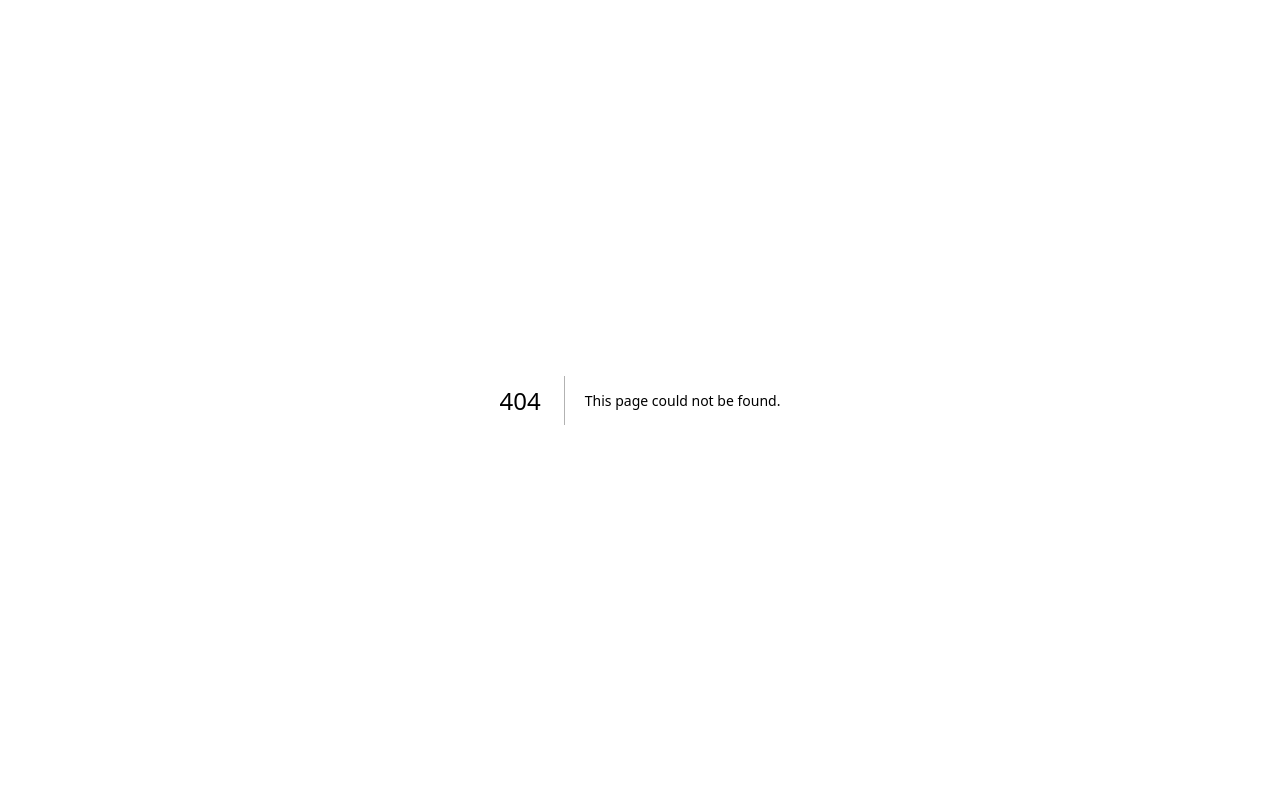
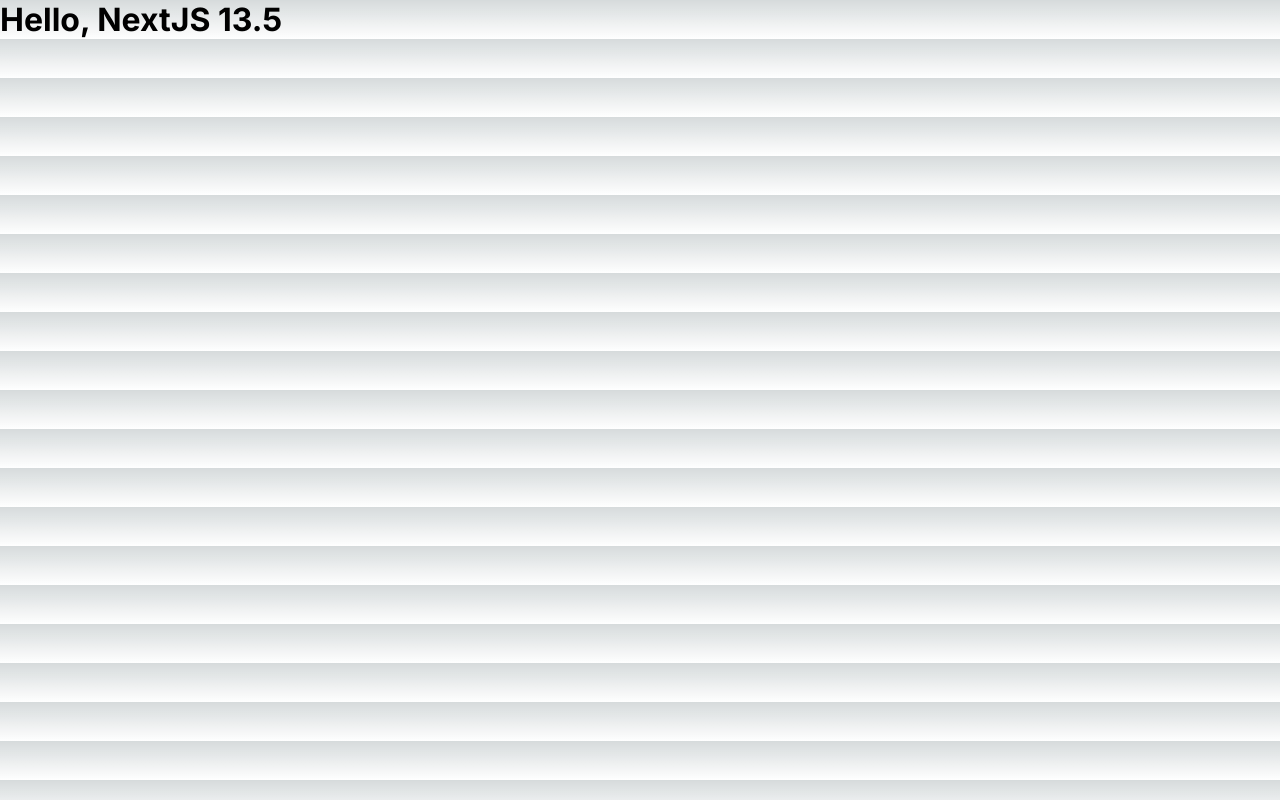
Before and after one commit to James-Frown/NextJS-Tutorial-1, a Next.js app in the folder nextjs-13.4-image-gallery/: page /hello in a window 1280 px wide. Before the commit this address had no page. Built offline with nearby package versions, Linux system fonts and the light colour scheme.

Commit message:
Newest Changes | Added Readme & Content Changes

```diff
--- /dev/null
+++ b/nextjs-13.4-image-gallery/src/app/hello/page.tsx
@@ -0,0 +1,3 @@
+export default function Page() {
+    return <><div><h1>Hello, NextJS 13.5</h1></div></>
+}
```
Also changed, not shown: 2 other files (tests, documents, lock files or other folders).
